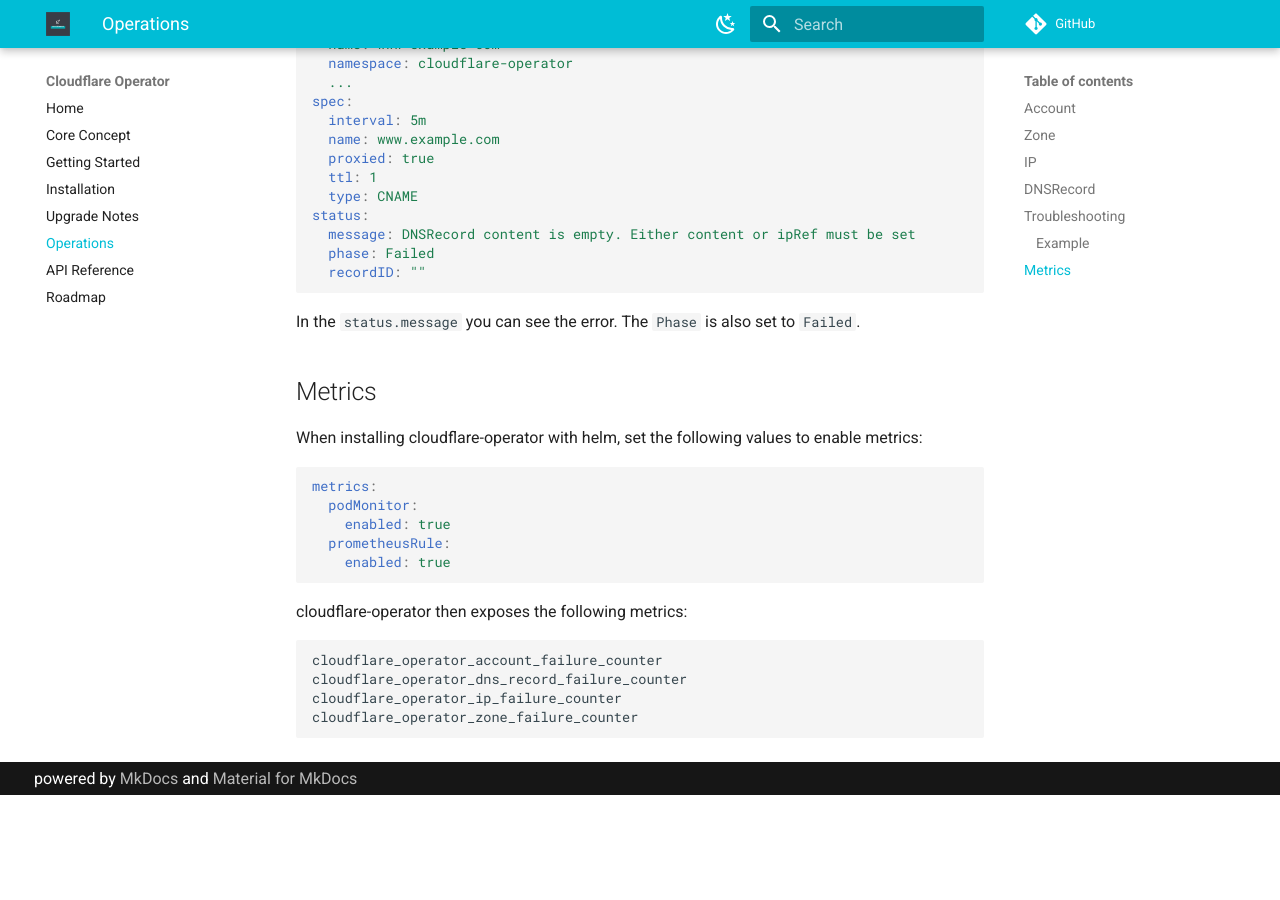
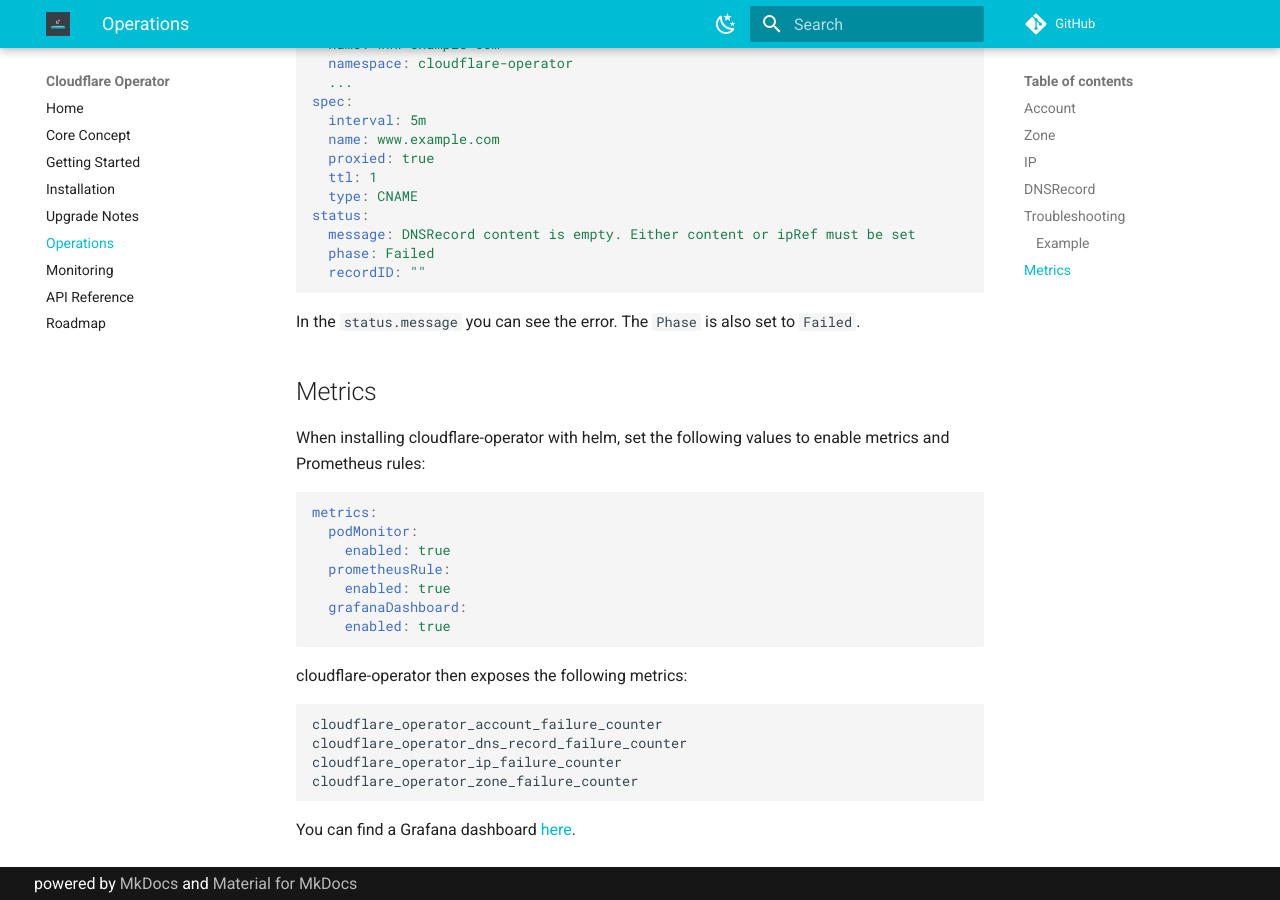
Before and after one commit to containeroo/cloudflare-operator, an MkDocs documentation site: the page built from docs/content/operations.md, in a window 1280 px wide and 900 px high, scrolled down 2550 px. Built offline with MkDocs 1.6.1 and Material for MkDocs 9.7.7, drawn with Linux system fonts in a browser that asks for light colours; comment, search, counter and statistics services are not loaded; before the commit the page ends 3345 px from its top, so only the background shows below that.

Commit message:
add monitoring

````diff
--- a/docs/content/operations.md
+++ b/docs/content/operations.md
@@ -142,13 +142,15 @@ In the `status.message` you can see the error. The `Phase` is also set to `Faile
 
 ## Metrics
 
-When installing cloudflare-operator with helm, set the following values to enable metrics:
+When installing cloudflare-operator with helm, set the following values to enable metrics and Prometheus rules:
 
 ```yaml
 metrics:
   podMonitor:
     enabled: true
   prometheusRule:
+    enabled: true
+  grafanaDashboard:
     enabled: true
 ```
 
@@ -160,3 +162,5 @@ cloudflare_operator_dns_record_failure_counter
 cloudflare_operator_ip_failure_counter
 cloudflare_operator_zone_failure_counter
 ```
+
+You can find a Grafana dashboard [here](ttps://raw.githubusercontent.com/containeroo/cloudflare-operator/master/config/manifests/grafana/dashboards/overview.json).
--- a/docs/mkdocs.yml
+++ b/docs/mkdocs.yml
@@ -58,5 +58,6 @@ nav:
   - 'Installation': installation.md
   - 'Upgrade Notes': upgrade_notes.md
   - 'Operations': operations.md
+  - 'Monitoring': monitoring.md
   - 'API Reference': api_reference.md
   - 'Roadmap': roadmap.md
````
Also changed, not shown: docs/content/monitoring.md (added, +69 -0 lines).
